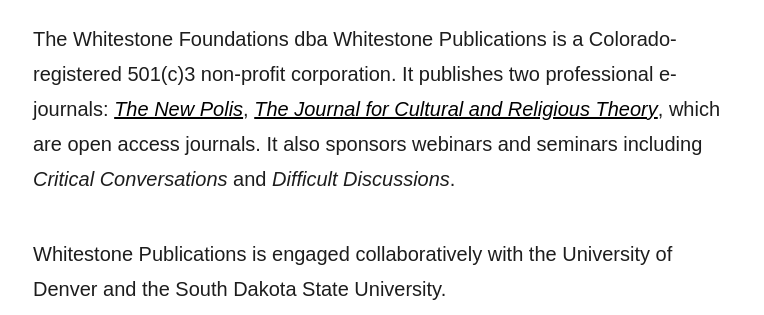
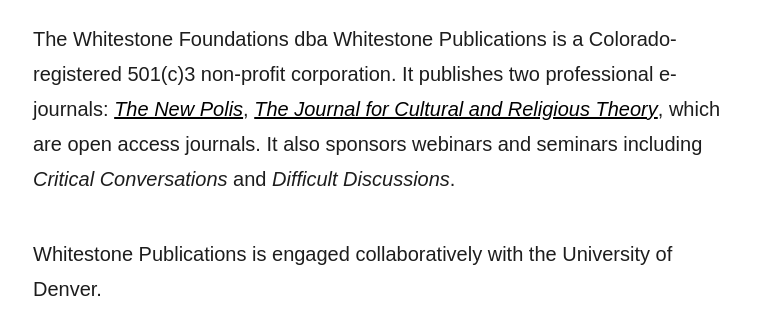
Before and after one commit to adamdjbrett/thewhitestonefoundation-content, an Eleventy site: page content/pages/index.md in a window 1280 px wide. Shown: the part 485-800 px from the top of the page, without its empty margins (257-1021 px from the left). Built offline with nearby package versions, Linux system fonts and the light colour scheme; Eleventy itself is replaced by a stand-in of ours; files that its build step writes are made by us from their sources.

Commit message:
Update index.md

```diff
--- a/content/pages/index.md
+++ b/content/pages/index.md
@@ -7,7 +7,7 @@
 
 The Whitestone Foundations dba Whitestone Publications is a Colorado-registered 501(c)3 non-profit corporation.  It publishes two professional e-journals: *[The New Polis](http://www.thenewpolis.com)*, *[The Journal for Cultural and Religious Theory](http://www.jcrt.org)*, which are open access journals. It also sponsors webinars and seminars including *Critical Conversations* and *Difficult Discussions*.
 
-Whitestone Publications is engaged collaboratively with the University of Denver and the South Dakota State University.
+Whitestone Publications is engaged collaboratively with the University of Denver.
 
 Whitestone Publications does not retain copyright to its publications. It automatically grants copyright and rights to republication to all authors in either blog or journal format, so long as the original entry is cited in any instance of republication.  Example:
 
```
